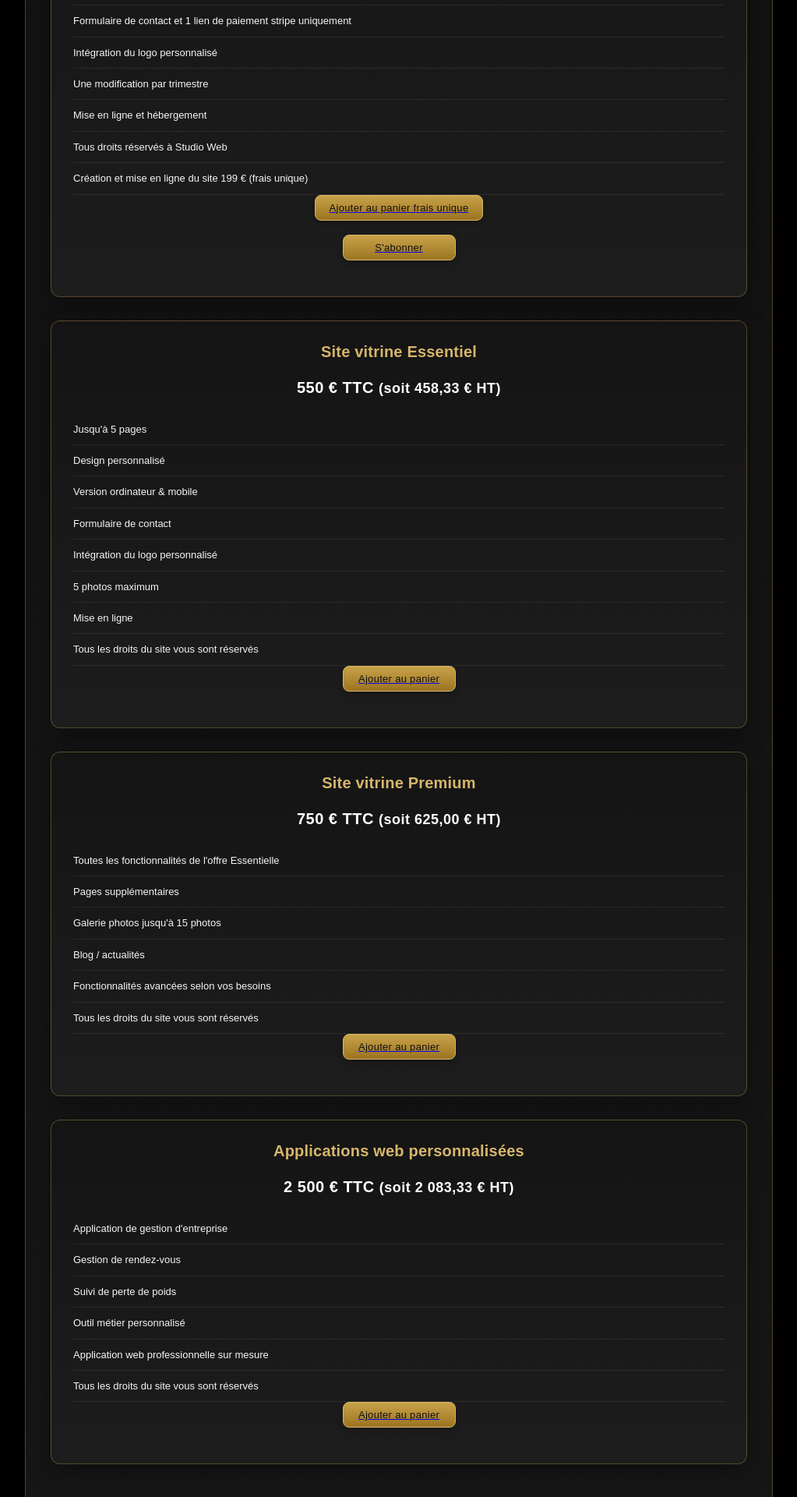
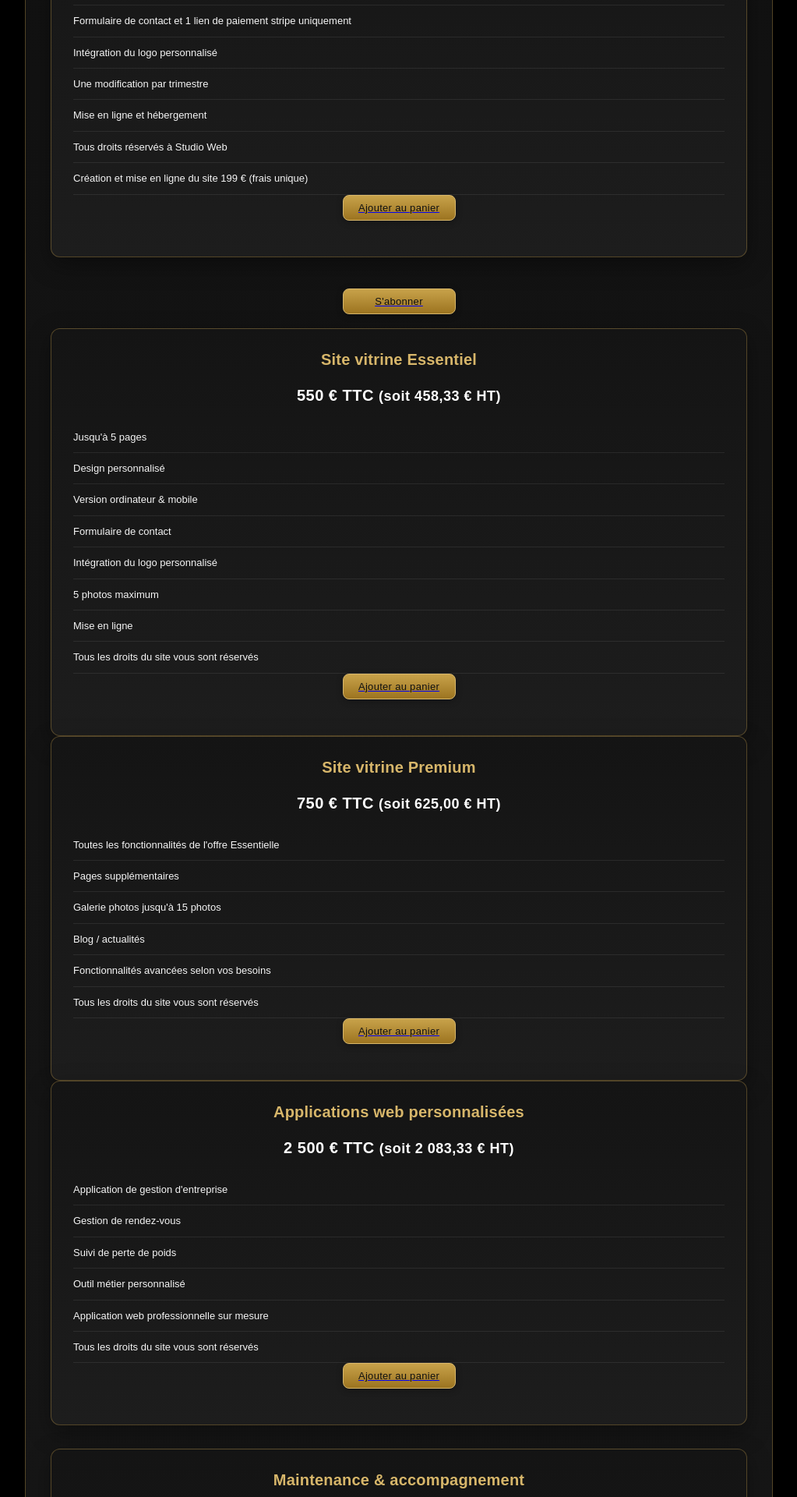
Before and after one commit to MSEDIT-1304/Studio-Web-Applications, a Flask app: page /services in a window 1280 px wide. Shown: the part 851-2771 px from the top of the page at 78% size, without its empty margins (248-1271 px from the left). Run offline with Flask 3, Linux system fonts and the light colour scheme.

Commit message:
Update services.html

```diff
--- a/templates/services.html
+++ b/templates/services.html
@@ -67,10 +67,10 @@
         </ul>
 
         <a href="/ajouter/site199">
-            <button>Ajouter au panier frais unique</button>
+            <button>Ajouter au panier</button>
         </a>
 
-        </ul>
+    </div>
 
         <a href="https://buy.stripe.com/28E9AUb2O2pf8671ry9fW0k" target="_blank">
         <button>S'abonner</button>
```
